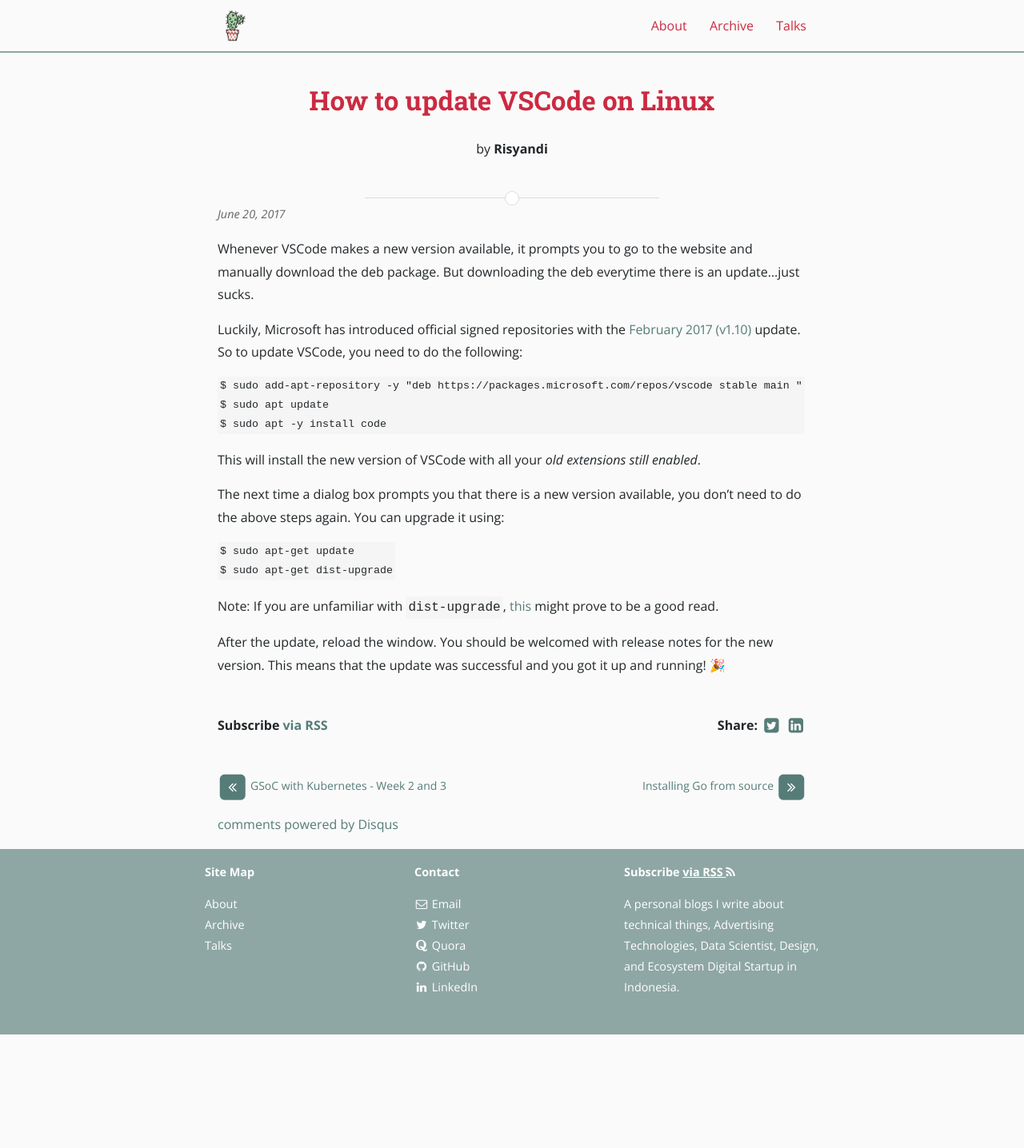
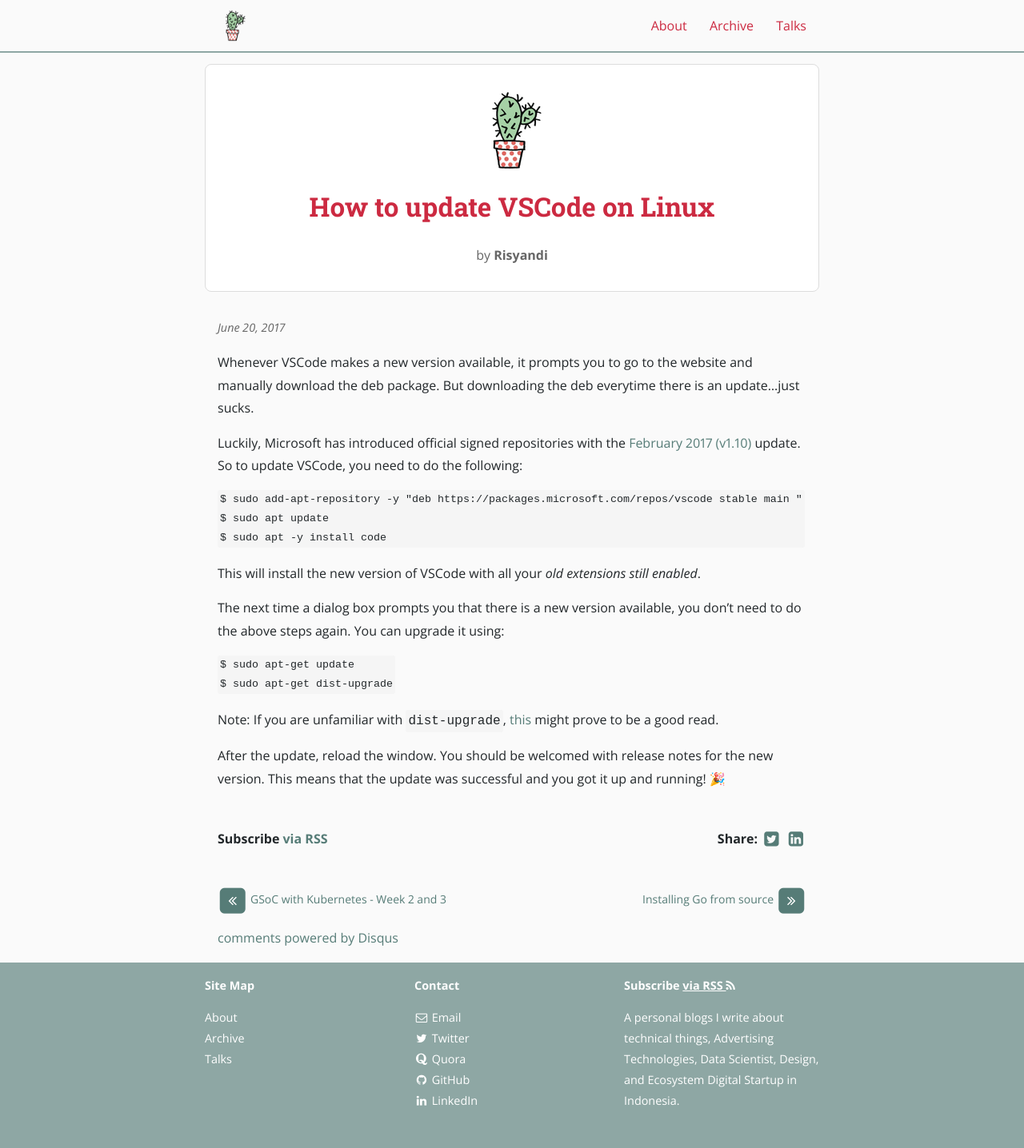
Before and after one commit to Risyandi/blogs, a Jekyll site: the page built from _posts/2017-06-20-how-to-update-vscode.md, in a window 1280 px wide. Shown: the whole page at 80% size. Built offline with Jekyll 4.4.1, drawn with Linux system fonts in a browser that asks for light colours; nearby versions of some CDN libraries; emoji names are drawn with the system emoji font; comment, search, counter and statistics services are not loaded; a style sheet for code colours, icons or effects is not loaded; before the commit the page ends 1294 px from its top, so only the background shows below that.

Commit message:
style: update social media images and enhance post header layout

```diff
--- a/_config.yml
+++ b/_config.yml
@@ -184,12 +184,12 @@ social:
 # These are for automatically generating sharing metadata for FB and Twitter
 # OS Protocol is for sharing the source of your site, if you're interested. For more, see osprotocol.com
 protocols:
-    fb_image: "/assets/nr-logo.jpg"
+    fb_image: "/assets/cactus-card.png"
     fb_image_width: 612
     fb_image_height: 605
     fb_image_type: "image/jpg"
 
-    twitter_image: "/assets/nr-logo.jpg"
+    twitter_image: "/assets/cactus-card.png"
 
     os_repo: "https://github.com/Risyandi/blogs"
     os_rcs_type: "git"
--- a/_layouts/post.html
+++ b/_layouts/post.html
@@ -6,6 +6,7 @@ layout: default
 <div class="post-header-container {% if page.cover %}has-cover{% endif %}" {% if page.cover %}style="background-image: url({{ page.cover | prepend: site.baseurl }});"{% endif %}>
   <div class="scrim {% if page.cover %}has-cover{% endif %}">
     <header class="post-header">
+      {% unless page.cover %}<img class="post-logo" src="{{ '/assets/icons/logo.png' | prepend: site.baseurl }}" alt="{{ site.title }}">{% endunless %}
       <h1 class="title">{{ page.title }}</h1>
       <p class="info">by <strong>{{ page.author }}</strong></p>
     </header>
@@ -13,8 +14,6 @@ layout: default
 </div>
 
 <div class="wrapper">
-
-{% unless page.cover %} {% include page_divider.html %} {% endunless %}
 
 <section class="post-meta">
   <div class="post-date">{{ page.date | date: "%B %-d, %Y" }}</div>
--- a/_sass/_layout.scss
+++ b/_sass/_layout.scss
@@ -362,6 +362,26 @@ pre code.hljs {
 			margin-bottom: 1em;
 		}
 		.post-header-container {
+			max-width: $max-width;
+			margin: 1em;
+			border-radius: 8px;
+			overflow: hidden;
+			@include media($tablet) {
+				margin: 1em auto;
+			}
+			&:not(.has-cover) {
+				background-color: $white;
+				border: $base-border;
+				.post-logo {
+					display: block;
+					width: 100px;
+					height: 100px;
+					margin: 0 auto 1em;
+				}
+				.info {
+					color: $medium-gray;
+				}
+			}
 			.scrim {
 				padding: 2em 1em 1em 1em;
 			}
```
Also changed, not shown: assets/cactus-card.png (added).
